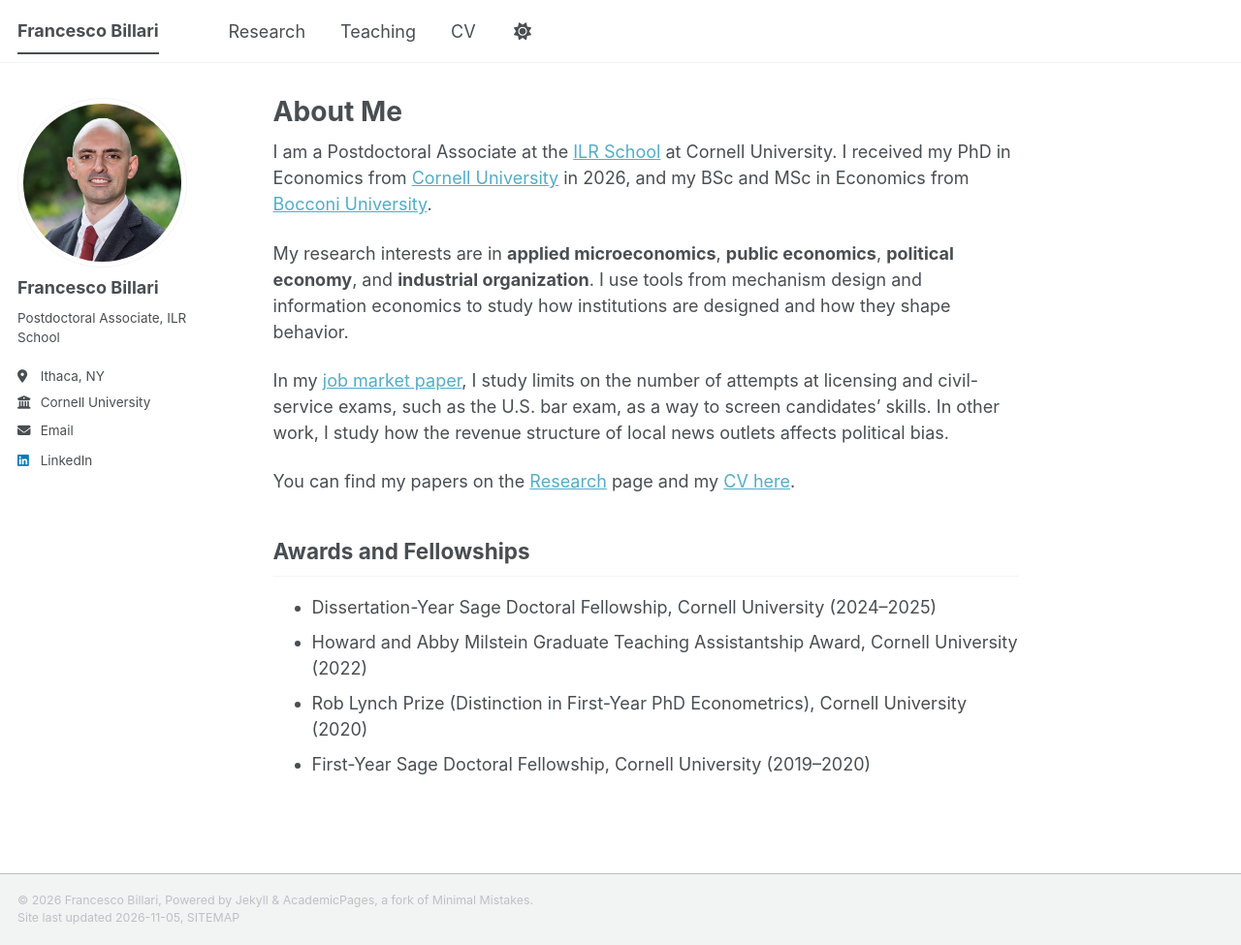
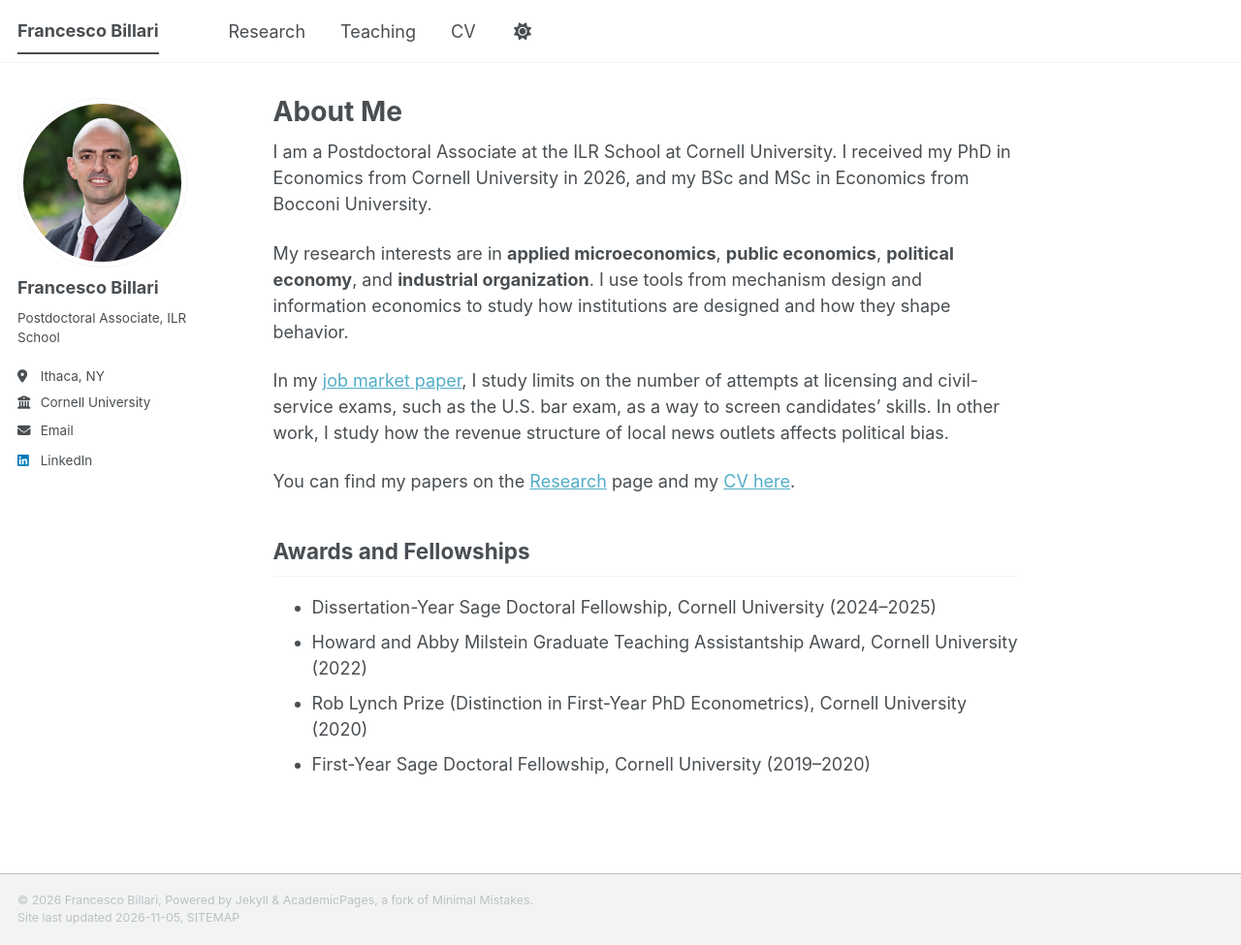
Before and after one commit to fbillari/fbillari.github.io, a Jekyll site: the page built from _pages/about.md, in a window 1280 px wide and 975 px high. Shown: the whole window at 97% size. Built offline with Jekyll 4.4.1, drawn with Linux system fonts in a browser that asks for light colours; a script bundle is joined from its source files by our own code; a style sheet for code colours, icons or effects is not loaded; part of the change alters nothing that is shown.

Commit message:
Add files via upload

```diff
--- a/_pages/about.md
+++ b/_pages/about.md
@@ -7,7 +7,7 @@ redirect_from:
   - /about.html
 ---
 
-I am a Postdoctoral Associate at the [ILR School](https://www.ilr.cornell.edu/) at Cornell University. I received my PhD in Economics from [Cornell University](https://economics.cornell.edu/) in 2026, and my BSc and MSc in Economics from [Bocconi University](https://www.unibocconi.eu/).
+I am a Postdoctoral Associate at the ILR School at Cornell University. I received my PhD in Economics from Cornell University in 2026, and my BSc and MSc in Economics from Bocconi University.
 
 My research interests are in **applied microeconomics**, **public economics**, **political economy**, and **industrial organization**. I use tools from mechanism design and information economics to study how institutions are designed and how they shape behavior.
 
```
